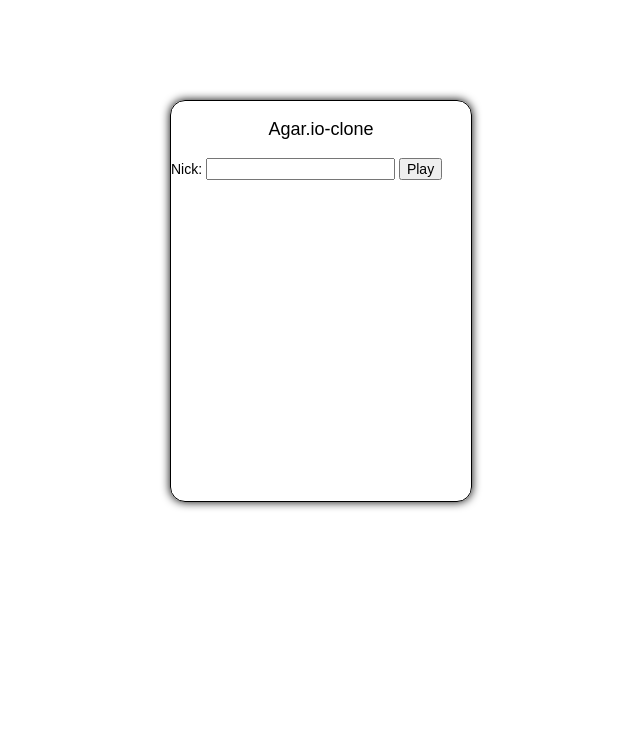
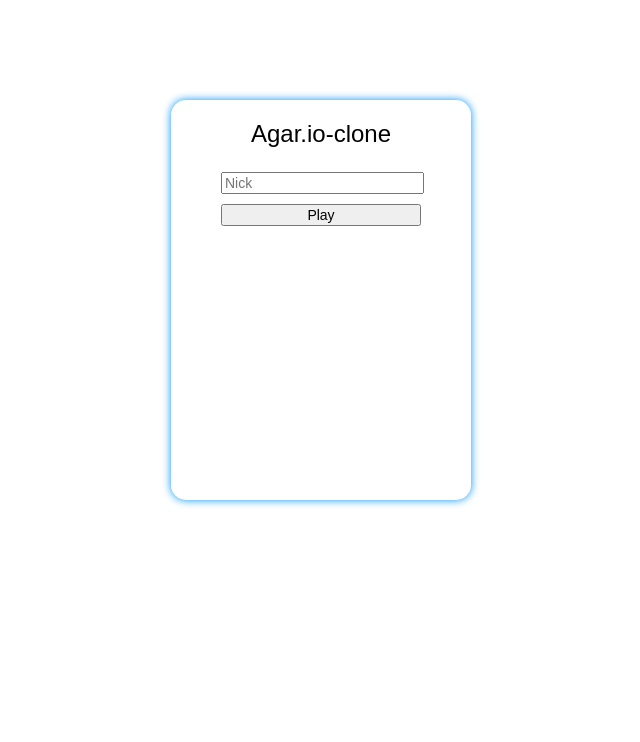
Before and after one commit to owenashurst/agar.io-clone, a PHP site: page / in a window 1280 px wide. Shown: the top 742 px of the page, without its empty margins (319-959 px from the left). Run offline with PHP 8.4, Linux system fonts and the light colour scheme; some libraries are stand-ins or nearby versions.

Commit message:
Some menu styling

```diff
--- a/client/css/main.css
+++ b/client/css/main.css
@@ -75,11 +75,25 @@
     width: 300px;
     height: 400px;
     border-radius: 15px;
-    box-shadow: #000000 0px 0px 10px;
-    border:solid 1px black;
+    box-shadow: #0094ff 0px 0px 8px;
+
 }
 
 #startMenu p {
+    padding-top:20px;
     text-align:center;
-    font-size: large;
+    font-size: x-large;
 }
+
+#playerNameInput {
+    margin-left: 50px;
+    width: 195px;
+}
+
+#startButton {
+    text-align: center;
+    margin: auto;
+    width:200px;
+    margin-top:10px;
+    margin-left: 50px;
+}
--- a/client/index.html
+++ b/client/index.html
@@ -18,7 +18,8 @@
     <div id="startMenuWrapper">
         <div id="startMenu">
             <p> Agar.io-clone </p>
-            Nick: <input type="text" id="playerNameInput" />
+            <input type="text" placeholder="Nick" id="playerNameInput" />
+            <br />
             <button id="startButton">Play</button>
         </div>
     </div>
```
